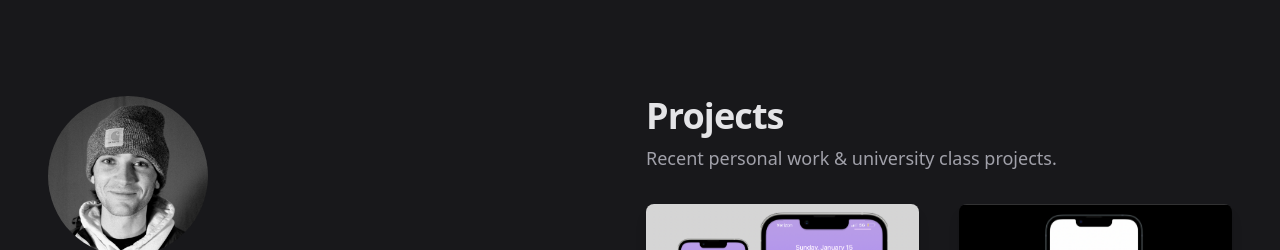
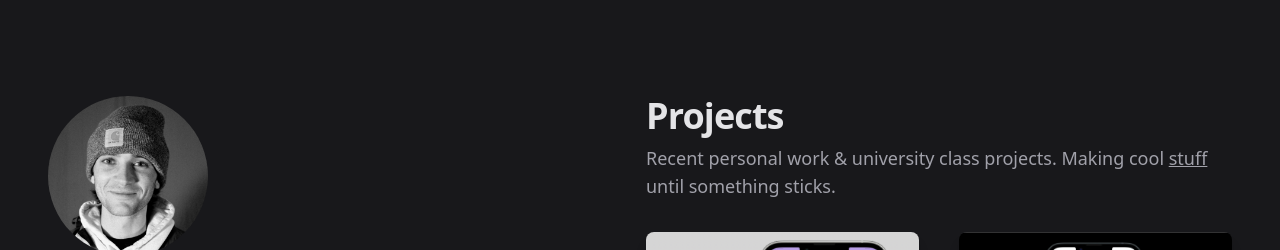
Before and after one commit to tpcav/portfolio-site, a Next.js app: page / in a window 1280 px wide. Shown: the top 250 px of the page. Built offline with nearby package versions, Linux system fonts and the light colour scheme.

Commit message:
updating text copy

```diff
--- a/pages/index.js
+++ b/pages/index.js
@@ -169,7 +169,7 @@ export default function Example() {
         <div className="mt-2 sm:mt-10 md:mt-10 lg:mt-10">
           <div className="grid">
             <h2 className="text-2xl font-bold tracking-tight text-zinc-200 sm:text-4xl">Projects</h2>
-            <p className="text-zinc-400 text-lg mt-2">Recent personal work & university class projects.</p>
+            <p className="text-zinc-400 text-lg mt-2">Recent personal work & university class projects. Making cool <span><Link href="https://github.com/tpcav" className="underline">stuff</Link></span> until something sticks.</p>
           </div>
           <div className="mt-8 grid max-w-lg gap-10 lg:max-w-none lg:grid-cols-2 scrollable">
             {posts.map((post) => (
```
